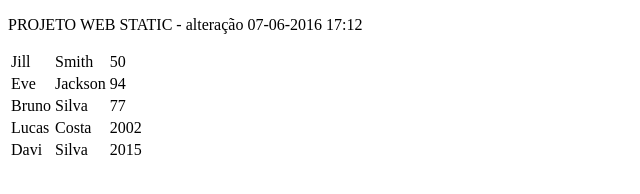
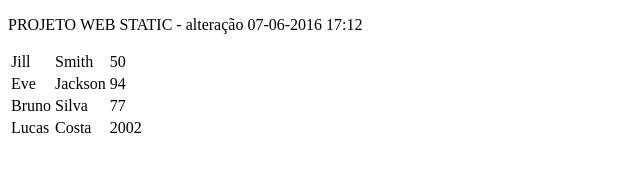
Before and after one commit to brunojose1977/projeto-web2-teste-no-ubunto, a plain HTML site: page WebContent/index.html in a window 1280 px wide. Shown: the whole page, without its empty margins (0-640 px from the left). Drawn offline with Linux system fonts and the light colour scheme.

Commit message:
retirando o davi

```diff
--- a/WebContent/index.html
+++ b/WebContent/index.html
@@ -27,11 +27,7 @@
 	    <td>Costa</td>
 	    <td>2002</td>
 	  </tr>
-	  <tr>
-	    <td>Davi</td>
-	    <td>Silva</td>
-	    <td>2015</td>
-	  </tr>
+
 	</table>
 </body>
 </html>
```
